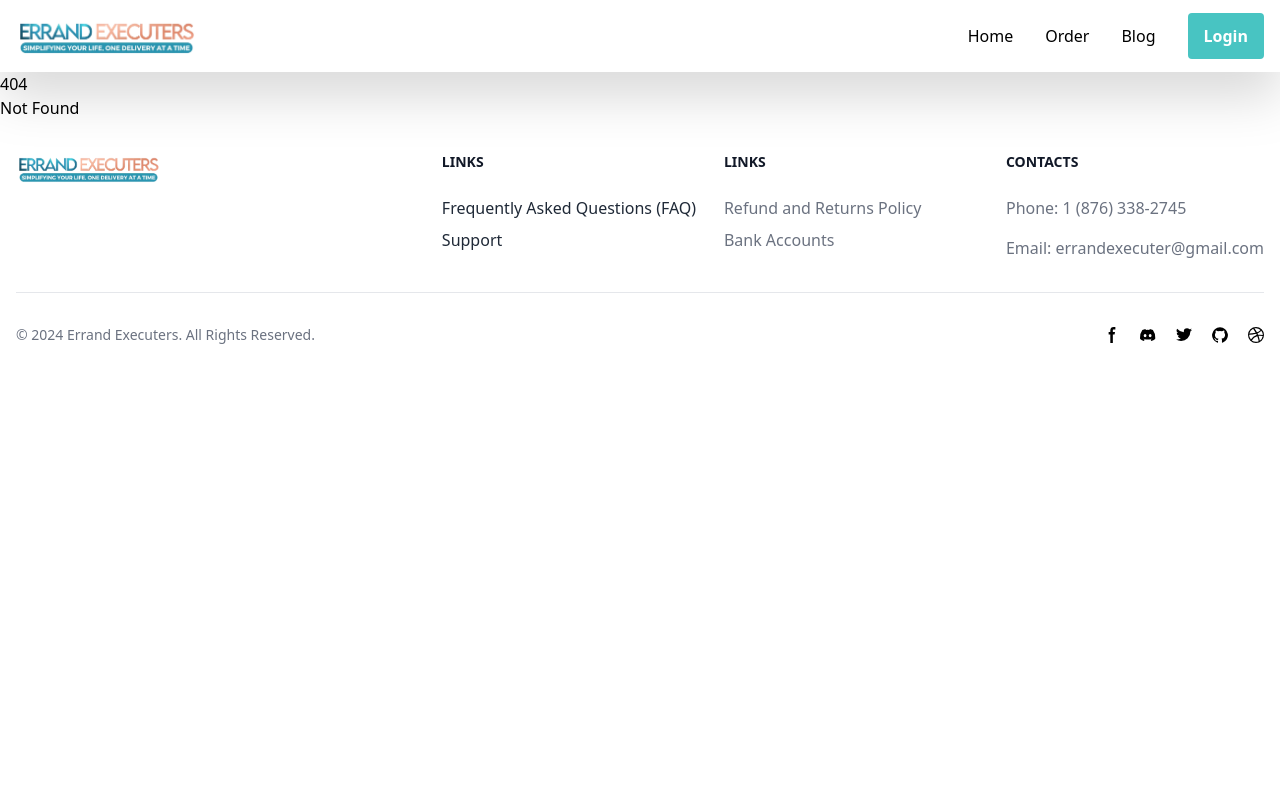
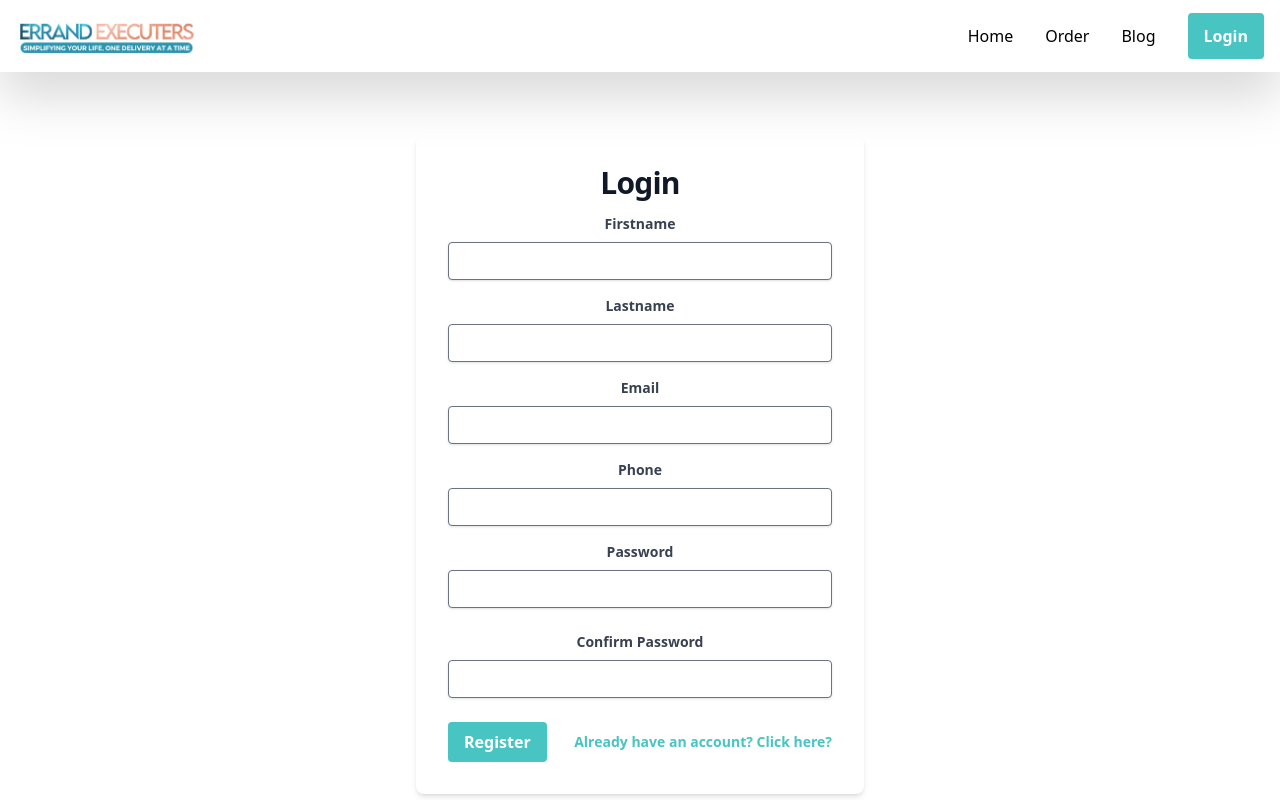
Before and after one commit to Shaneika1/customer, a SvelteKit app: page /authentications/register in a window 1280 px wide. Before the commit this address had no page. Shown: the top 800 px of the page. Built offline with nearby package versions, Linux system fonts and the light colour scheme.

Commit message:
login features

```diff
--- a/package.json
+++ b/package.json
@@ -23,6 +23,7 @@
 	"dependencies": {
 		"@supabase/supabase-js": "^2.44.4",
 		"axios": "^1.7.2",
+		"crypto-js": "^4.2.0",
 		"moment": "^2.30.1",
 		"sweetalert2": "^11.12.2"
 	}
--- a/src/lib/index.ts
+++ b/src/lib/index.ts
@@ -5,6 +5,14 @@ import supabase from './supabase'
 
 export function generateRandomNumber(): number {
     return Math.random();
+}
+
+export async function checkLogin() {
+    let token = localStorage.getItem('token');
+    let data = await supabase.from('customers').select().eq('token', token)
+    if(data.data?.length == 0) {
+        window.location.href = '/'
+    }
 }
 
 export async function generateOrderId(): Promise<number> {
@@ -23,6 +31,15 @@ export async function generateOrderId(): Promise<number> {
     return orderId;
 }
 
+export async function checkEmail (email:string): Promise<boolean>  {
+    let data = await supabase.from("users").select().eq("email", email)
+    if (data.data.length > 0) {
+        return false
+    }
+
+    return true
+}
+
 export function checkFields(fields:any): boolean {
     for (const key in fields) {
         if (fields.hasOwnProperty(key)) {
--- a/src/routes/+layout.svelte
+++ b/src/routes/+layout.svelte
@@ -1,3 +1,21 @@
+<script lang='ts'>
+    import { onMount } from "svelte";
+    import supabase from "../lib/supabase";
+
+    let loggedIn:boolean = false;
+
+    const logout = () => {
+        localStorage.clear()
+        window.location.href = '/login'
+    }
+
+    onMount(() => {
+        if(localStorage.getItem('token')) {
+            loggedIn = true;
+        }
+    })
+</script>
+
 <nav class="bg-white drop-shadow-2xl border-gray-200">
     <div
         class="max-w-screen-xl flex flex-wrap items-center justify-between mx-auto p-4"
@@ -64,10 +82,17 @@
                     >
                 </li>
                 <li>
-                    <a href="#" style='background-color: #48c4c2;' class="mt-5 lg:mt-0 hover:bg-blue-700 text-white font-bold py-3 px-4 rounded">
+                    {#if loggedIn == false}
+                    <a href="/authentications/login" style='background-color: #48c4c2;' class="mt-5 lg:mt-0 hover:bg-blue-700 text-white font-bold py-3 px-4 rounded">
                         Login
                       </a>
+                      {/if}
 
+                      {#if loggedIn == true}
+                        <a on:click={() => logout()} style='background-color: #FF333F;' class="cursor mt-5 lg:mt-0 hover:bg-blue-700 text-white font-bold py-3 px-4 rounded">
+                            Logout
+                        </a>
+                      {/if}
                 </li>
             </ul>
         </div>
--- /dev/null
+++ b/src/routes/authentications/+layout.svelte
@@ -0,0 +1,5 @@
+<section class="guest-order-section bg-center bg-no-repeat">
+    <div class="px-4 mx-auto text-center py-24 lg:py-16">
+        <slot />
+    </div>
+</section>
--- /dev/null
+++ b/src/routes/authentications/register/+page.svelte
@@ -0,0 +1,78 @@
+<script lang="ts">
+    import {checkFields, checkEmail} from "../../../lib/index"
+    import swal from "sweetalert2";
+    import b from "crypto-js";
+    import supabase from "../../../lib/supabase"
+
+    let firstname:string = "";
+    let lastname:string = "";
+    let email:string = "";
+    let phone:string = "";
+    let password:string = "";
+    let cPassword:string = "";
+
+    const registerUser = async () => {
+        if(checkFields({firstname, lastname, email, phone, password, cPassword}) == true) {
+           let emailCheck: boolean = await checkEmail(email)
+           if(emailCheck == true) {
+                const saltRounds = 10;
+                // b.AES.encrypt(this.password, 'efdafdsdfdsd').toString();
+                let hash1 = b.AES.encrypt(password, 'efdafdsdfdsd').toString();
+                // Store hash in your password DB.
+                let hash2 = b.AES.encrypt(email, 'efdafdsdfdsd').toString();
+                let data = await supabase.from("customers").insert({ email: email, firstname: firstname, lastname: lastname, phone: phone, password: hash1, token: hash2 })
+                if (data.error == null) {
+                    window.localStorage.setItem('token', hash2)
+                    window.location.href = "/"
+                } else {
+                    swal.fire("Oops", "An error has occured", "error")
+                }
+           } else {
+                swal.fire("Oops", "Email is already being used", "error")
+           }
+        } else {
+                swal.fire("Oops", "Please enter data in all fields", "error")
+        }
+    }
+</script>
+
+
+<div class=' flex items-center justify-center'>
+<div class="w-full max-w-md bg-white rounded-lg shadow-md p-8 ">
+    <h1
+    class="mb-4 text-3xl font-extrabold tracking-tight leading-none text-gray-900  header"
+>
+   Login
+</h1>
+    <form >
+        <div class="mb-4">
+            <label for="email" class="block text-gray-700 text-sm font-bold mb-2">Firstname</label>
+            <input type="text" id="email" bind:value={firstname} name="firstname"  class="shadow appearance-none border rounded w-full py-2 px-3 text-gray-700 leading-tight focus:outline-none focus:shadow-outline">
+        </div>
+        <div class="mb-4">
+            <label for="email" class="block text-gray-700 text-sm font-bold mb-2">Lastname</label>
+            <input type="text" id="email" bind:value={lastname}  name="lastname"  class="shadow appearance-none border rounded w-full py-2 px-3 text-gray-700 leading-tight focus:outline-none focus:shadow-outline">
+        </div>
+        <div class="mb-4">
+            <label for="email" class="block text-gray-700 text-sm font-bold mb-2">Email</label>
+            <input type="email" id="email" bind:value={email}  name="email"  class="shadow appearance-none border rounded w-full py-2 px-3 text-gray-700 leading-tight focus:outline-none focus:shadow-outline">
+        </div>
+        <div class="mb-4">
+            <label for="email" class="block text-gray-700 text-sm font-bold mb-2">Phone</label>
+            <input type="text" id="email" bind:value={phone}  name="phone"  class="shadow appearance-none border rounded w-full py-2 px-3 text-gray-700 leading-tight focus:outline-none focus:shadow-outline">
+        </div>
+        <div class="mb-6">
+            <label for="password" class="block text-gray-700 text-sm font-bold mb-2">Password</label>
+            <input type="password" id="password" bind:value={password}  name="password"  class="shadow appearance-none border rounded w-full py-2 px-3 text-gray-700 leading-tight focus:outline-none focus:shadow-outline">
+        </div>
+        <div class="mb-6">
+            <label for="password" class="block text-gray-700 text-sm font-bold mb-2">Confirm Password</label>
+            <input type="password" id="password" bind:value={cPassword}  name="cPassword"  class="shadow appearance-none border rounded w-full py-2 px-3 text-gray-700 leading-tight focus:outline-none focus:shadow-outline">
+        </div>
+        <div class="flex items-center justify-between">
+            <button  on:click={() => registerUser()}  class=" confirm-buttons text-white font-bold py-2 px-4 rounded focus:outline-none focus:shadow-outline">Register</button>
+            <a href="/login" class="links inline-block align-baseline font-bold text-sm ">Already have an account? Click here?</a>
+        </div>
+    </form>
+</div>
+</div>
```
Also changed, not shown: src/routes/authentications/login/+page.svelte (added, +68 -0 lines), 1 other file (tests, documents, lock files or other folders).
